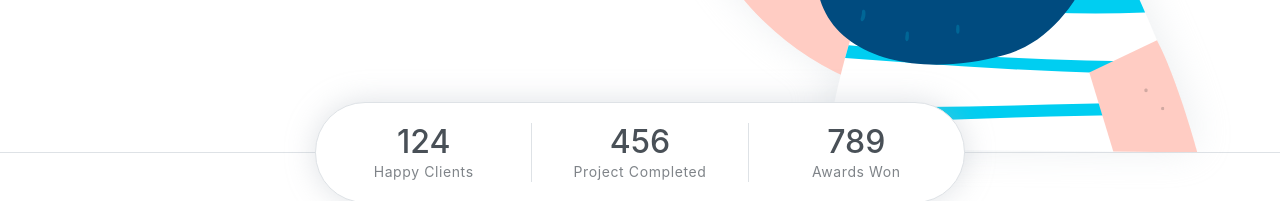
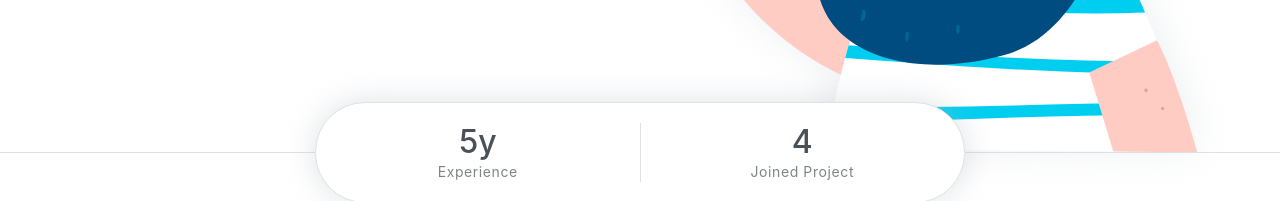
Before and after one commit to peirilla/peirilla.github.io, a plain HTML site: page index.html in a window 1280 px wide. Shown: the part 599-800 px from the top of the page. Drawn offline with Linux system fonts and the light colour scheme.

Commit message:
edited: Additional appeal

```diff
--- a/index.html
+++ b/index.html
@@ -81,16 +81,14 @@
         <!-- Header-widget -->
         <div class="widget">
             <div class="widget-item">
-                <h2>124</h2>
-                <p>Happy Clients</p>
+                <h2>5y</h2>
+                <p>Experience</p>
             </div>
             <div class="widget-item">
-                <h2>456</h2>
-                <p>Project Completed</p>
+                <h2>4</h2>
+                <p>Joined Project</p>
             </div>
-            <div class="widget-item">
-                <h2>789</h2>
-                <p>Awards Won</p>
+
             </div>
         </div>
     </header>
```
